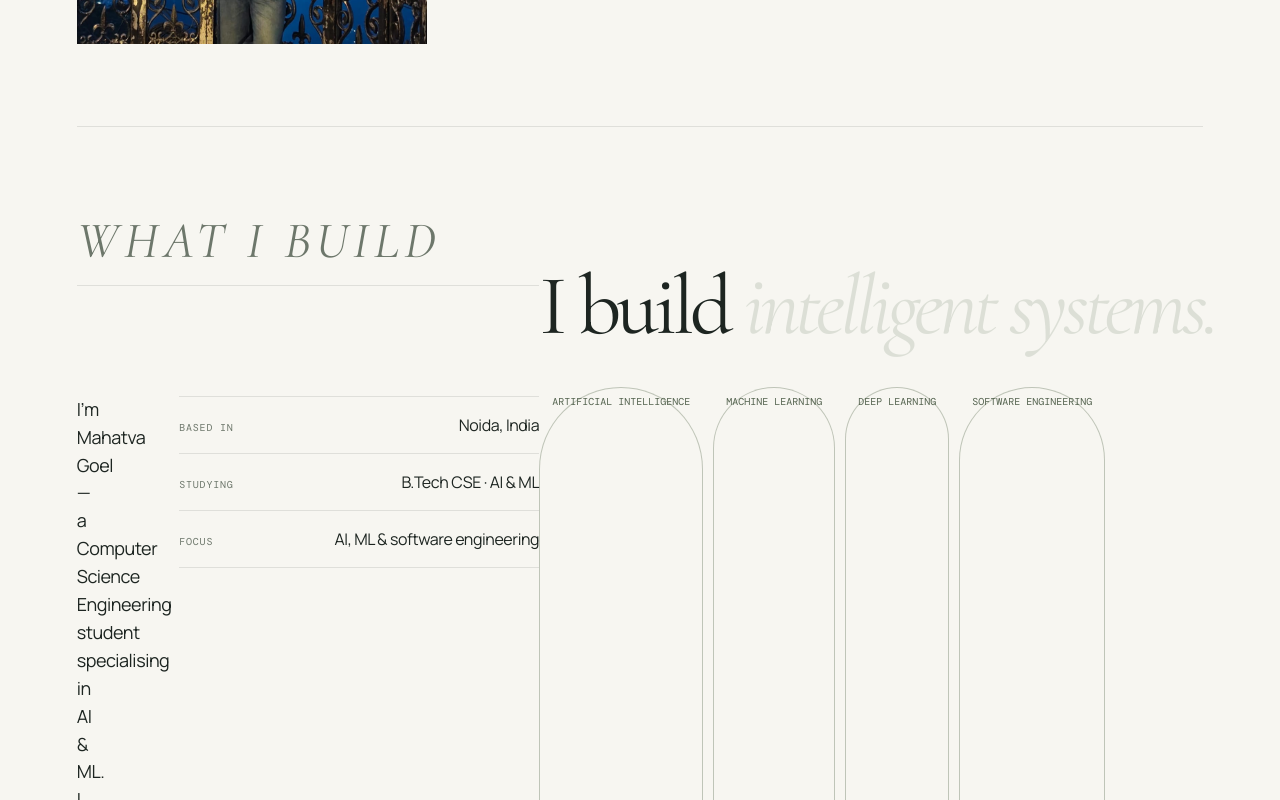
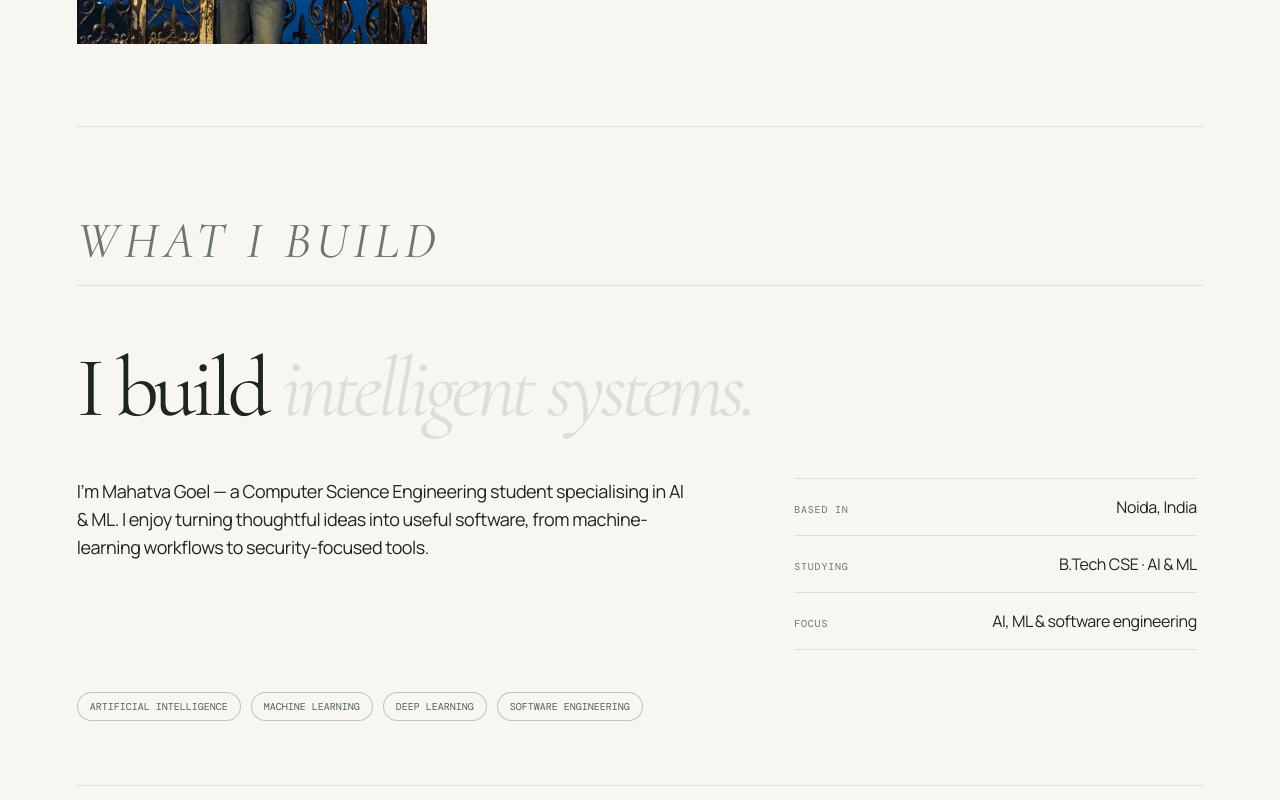
Before and after one commit to MahatvaGoell/MahatvaGoell.github.io, a React (Vite) app: page / in a window 1280 px wide. Shown: the part 1420-2220 px from the top of the page. Built offline with nearby package versions, Linux system fonts and the light colour scheme.

Commit message:
Fix manifesto layout grid

```diff
--- a/src/index.css
+++ b/src/index.css
@@ -401,7 +401,7 @@ em { font-weight: inherit; }
 .portrait-image img { display: block; width: 100%; height: 100%; object-fit: cover; object-position: 50% 52%; }
 .intro-copy .lead { font-size: clamp(22px, 2vw, 30px); line-height: 1.42; }
 .intro-copy > p:not(.lead) { font-size: 15px; max-width: 580px; }
-.manifesto { max-width: 1180px; margin-top: 82px; padding: clamp(66px, 6vw, 98px) 0 clamp(58px, 5vw, 82px); color: var(--dark); border-top: 1px solid #1d25211c; border-bottom: 1px solid #1d25211c; background: transparent; }
+.manifesto { display: block; grid-template-columns: none; max-width: 1180px; margin-top: 82px; padding: clamp(66px, 6vw, 98px) 0 clamp(58px, 5vw, 82px); color: var(--dark); border-top: 1px solid #1d25211c; border-bottom: 1px solid #1d25211c; background: transparent; }
 .manifesto-label { margin: 0; padding-bottom: 18px; border-bottom: 1px solid #1d25211c; font: 10px/1 var(--mono); letter-spacing: .1em; color: #6d776b; }
 .manifesto h2 { max-width: none; margin-top: clamp(46px, 5vw, 72px); white-space: nowrap; font-size: clamp(60px, 6.65vw, 110px); line-height: .9; letter-spacing: -.055em; }
 .manifesto h2 em { color: #73866f; }
@@ -411,7 +411,7 @@ em { font-weight: inherit; }
 .manifesto-details dl > div { display: grid; grid-template-columns: 118px 1fr; align-items: baseline; gap: 16px; padding: 16px 0; border-bottom: 1px solid #1d25211c; }
 .manifesto-details dt { font: 10px/1.25 var(--mono); letter-spacing: .08em; color: #6d776b; }
 .manifesto-details dd { margin: 0; text-align: right; font-size: 16px; letter-spacing: -.025em; }
-.manifesto-disciplines { display: flex; max-width: 900px; margin-top: 42px; font: 10px/1 var(--mono); gap: 10px; }
+.manifesto-disciplines { display: flex; grid-column: auto; align-items: flex-start; max-width: 900px; margin-top: 42px; font: 10px/1 var(--mono); gap: 10px; }
 .manifesto-disciplines span { border: 1px solid rgba(92, 111, 84, .36); border-radius: 100px; padding: 9px 12px 8px; color: #54634f; background: rgba(247, 246, 241, .55); }
 
 .work-section { height: auto; background: #ecece5; --muted: #687069; --line: #1d252119; padding-bottom: var(--section-space); }
```
